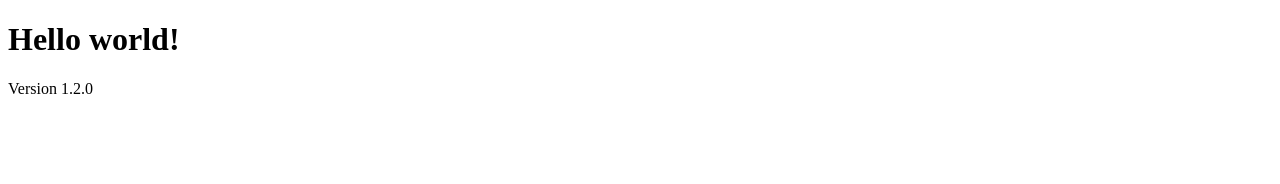
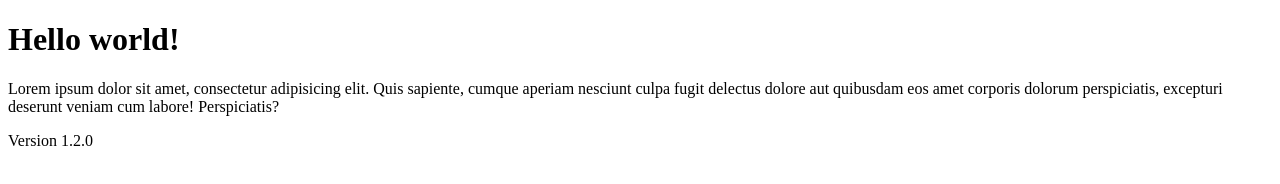
Before and after one commit to willianson/poc-changelog-ci, a plain HTML site: page index.html in a window 1280 px wide. Drawn offline with Linux system fonts and the light colour scheme.

Commit message:
feat: add description.

```diff
--- a/index.html
+++ b/index.html
@@ -7,6 +7,12 @@
 </head>
 <body>
   <h1>Hello world!</h1>
+  <p>
+    Lorem ipsum dolor sit amet, consectetur adipisicing elit. Quis sapiente,
+    cumque aperiam nesciunt culpa fugit delectus dolore aut quibusdam eos amet
+    corporis dolorum perspiciatis, excepturi deserunt veniam cum labore!
+    Perspiciatis?
+  </p>
 
   <footer>Version 1.2.0</footer>
 </body>
```
